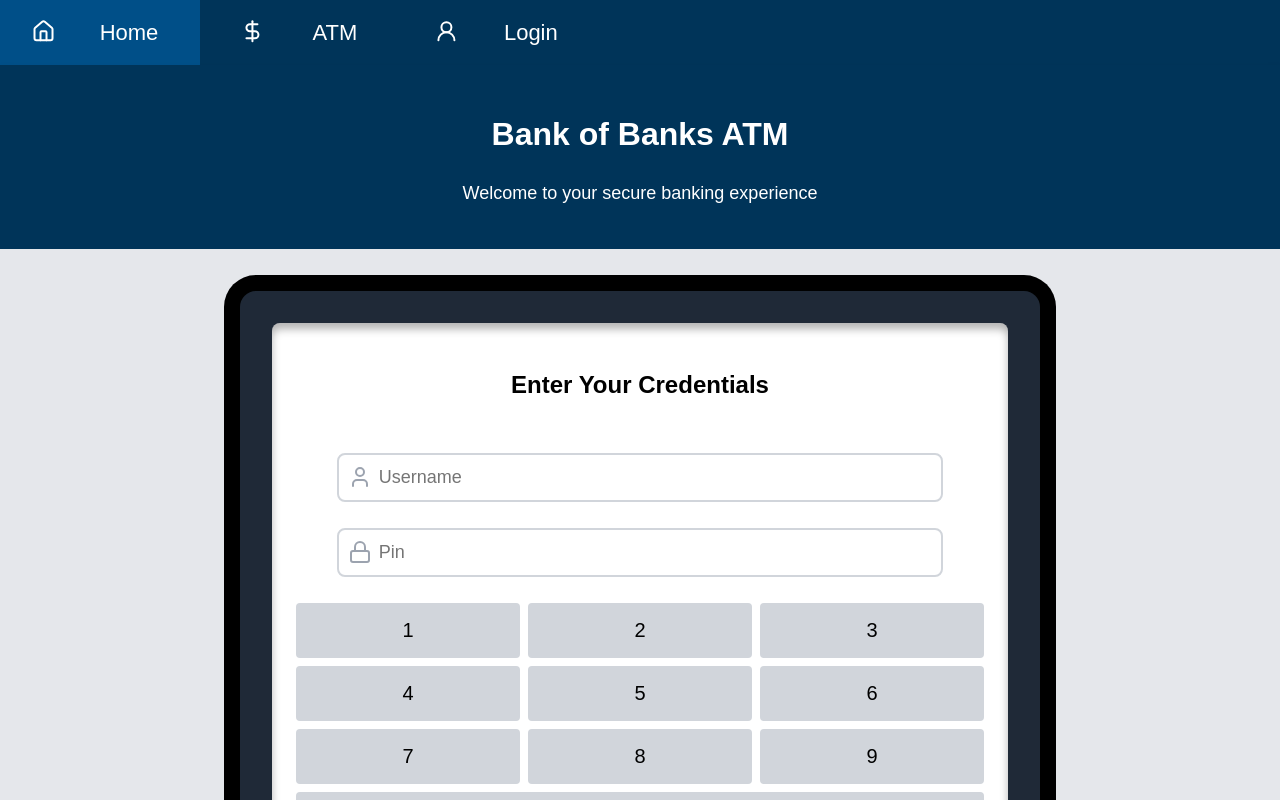
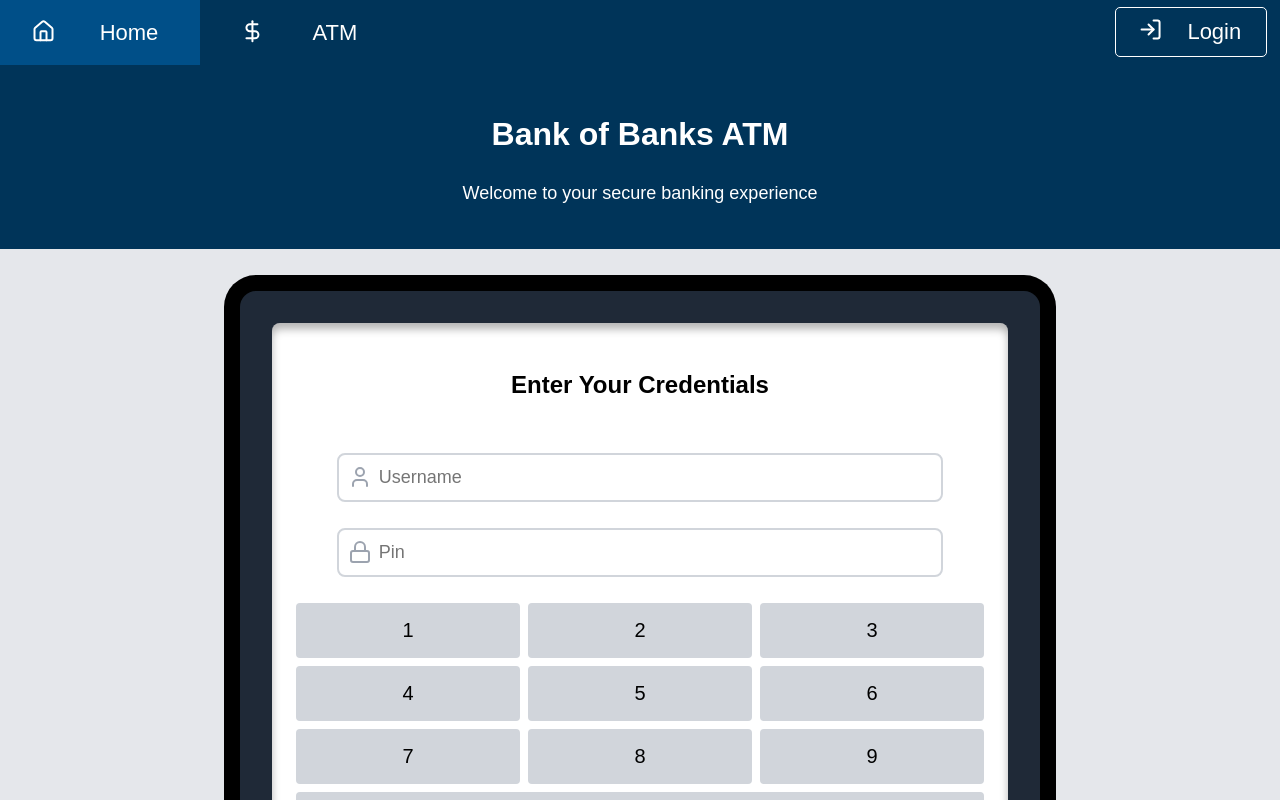
Before and after one commit to yyaatt0/CMPE-131-Group-2, a React (Create React App) app in the folder online-banking/: page /atmlogin in a window 1280 px wide. Shown: the top 800 px of the page. Built offline with nearby package versions, Linux system fonts and the light colour scheme.

Commit message:
Updated login/logout button

```diff
--- a/online-banking/src/components/NavBar.tsx
+++ b/online-banking/src/components/NavBar.tsx
@@ -1,59 +1,65 @@
-import {House, UserRound, DollarSign} from 'lucide-react'
-
 import '../styles.css'
 
-interface NavTabProps {
-    name: string;
-    path: string;
-}
+import { useNavigate } from 'react-router-dom';
 
-function NavTab({name, path}: NavTabProps) {
-    return (
-        <div
-            className="nav-tab"
-            onClick={() =>
-                window.location.href=path
-            }
-        >
-            <div
-                style={{
-                    display: 'table-cell',
-                    verticalAlign: 'middle',
-                    transform: 'translate(25%, 5%)'
-                }}
-            >
-                {(() => {
-                    switch (name) {
-                        case "Home":
-                            return <House/>
-                        case "ATM":
-                            return <DollarSign/>
-                        case "Login":
-                            return <UserRound/>
-                        default:
-                            return
-                    }
-                })()}
-            </div>
-            <p
-                style={{
-                    display: 'table-cell',
-                    verticalAlign: 'middle',
-                }}
-            >
-            {name}
-            </p>
+import {House, UserRound, DollarSign, LogIn, LogOut} from 'lucide-react'
+import { useState } from 'react';
 
-        </div>
-    );
-}
 
 function NavBar() {
+
+    const navigate = useNavigate();
+
+    const [loggedIn, setLoggedIn] = useState(false);
+    const handleLogInOut = () => {
+
+        /*
+
+        Temp code to handle login. Toggles login button between login and logout.
+        Functionality needs to be updated to log a user in and out of a session, while
+        updating page content.
+
+        */
+
+        if(loggedIn)
+            setLoggedIn(false);
+        else{
+            navigate("/userlogin");
+            setLoggedIn(true);
+        }
+
+    }
+
     return(
         <nav>
-            <NavTab name="Home" path="/homepage"/>
-            <NavTab name="ATM" path="/atmlogin"/>
-            <NavTab name="Login" path="/userlogin"/>
+            <div className='nav-tab' onClick={() => navigate('/homepage')}>
+                <div style={{display: 'table-cell', verticalAlign: 'middle', transform: 'translate(25%, 5%)'}}>
+                    <House/>
+                </div>
+                <p style={{display: 'table-cell', verticalAlign: 'middle'}}>Home</p>
+            </div>
+            <div className='nav-tab' onClick={() => navigate('/atmlogin')}>
+                <div style={{display: 'table-cell', verticalAlign: 'middle', transform: 'translate(25%, 5%)'}}>
+                    <DollarSign/>
+                </div>
+                <p style={{display: 'table-cell', verticalAlign: 'middle'}}>ATM</p>
+            </div>
+            {/* >> User Profile page to be added <<
+            <div className='nav-tab' onClick={() => navigate('/userprofile')}>
+                <div style={{display: 'table-cell', verticalAlign: 'middle', transform: 'translate(25%, 5%)'}}>
+                    <UserRound/>
+                </div>
+                <p style={{display: 'table-cell', verticalAlign: 'middle'}}>Profile</p>
+            </div>
+            */}
+            <div className='login' onClick={handleLogInOut}>
+                <div style={{display: 'table-cell', verticalAlign: 'middle', transform: 'translate(25%, 5%)'}}>
+                    {loggedIn ? <LogOut/> : <LogIn/>}
+                </div>
+                <p style={{display: 'table-cell', verticalAlign: 'middle'}}>
+                    {loggedIn ? "Logout" : "Login"}
+                </p>
+            </div>
         </nav>
     );
 }
--- a/online-banking/src/pages/Homepage.tsx
+++ b/online-banking/src/pages/Homepage.tsx
@@ -35,7 +35,7 @@ let currentUser: user = {
 
   ssn: '123-45-6789',
 
-  accounts: temp_accounts
+  accounts: null
 }
 
 function Homepage() {
--- a/online-banking/src/styles.css
+++ b/online-banking/src/styles.css
@@ -31,6 +31,9 @@ footer {
 nav {
   background-color: #003459;
   display: flex;
+
+  position: relative;
+
   height: 65px;
 }
 
@@ -42,7 +45,7 @@ button {
   cursor: pointer;
 }
 
-.nav-tab {
+.nav-tab, .login {
   background-color: #003459;
   border: 0;
   display: table;
@@ -59,8 +62,22 @@ button {
   height: 100%;
 }
 
-.nav-tab:hover {
+.nav-tab:hover, .login:hover {
   background-color: #004f88;
+}
+
+.login {
+
+  border: 1px solid white;
+  border-radius: 5px;
+
+  position: absolute;
+  right: 1%;
+  top: 10%;
+
+  width: 150px;
+  height: 75%;
+
 }
 
 .section-header {
```
